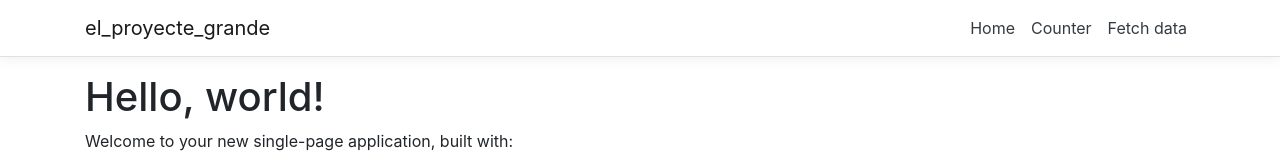
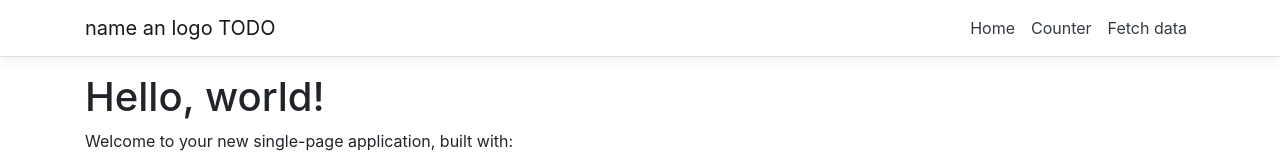
Before and after one commit to emiliaolteanu13/PetResq, a React (Create React App) app in the folder el-proyecte-grande/el-proyecte-grande/ClientApp/: page / in a window 1280 px wide. Shown: the top 160 px of the page. Built offline with nearby package versions, Linux system fonts and the light colour scheme.

Commit message:
added color pallete as comment

```diff
--- a/el-proyecte-grande/el-proyecte-grande/ClientApp/src/components/NavMenu.js
+++ b/el-proyecte-grande/el-proyecte-grande/ClientApp/src/components/NavMenu.js
@@ -26,7 +26,7 @@ export class NavMenu extends Component {
       <header>
         <Navbar className="navbar-expand-sm navbar-toggleable-sm ng-white border-bottom box-shadow mb-3" light>
           <Container>
-            <NavbarBrand tag={Link} to="/">el_proyecte_grande</NavbarBrand>
+            <NavbarBrand tag={Link} to="/">name an logo TODO</NavbarBrand>
             <NavbarToggler onClick={this.toggleNavbar} className="mr-2" />
             <Collapse className="d-sm-inline-flex flex-sm-row-reverse" isOpen={!this.state.collapsed} navbar>
               <ul className="navbar-nav flex-grow">
```
Also changed, not shown: el-proyecte-grande/el-proyecte-grande/ClientApp/src/App.js (+8 -0 lines).
